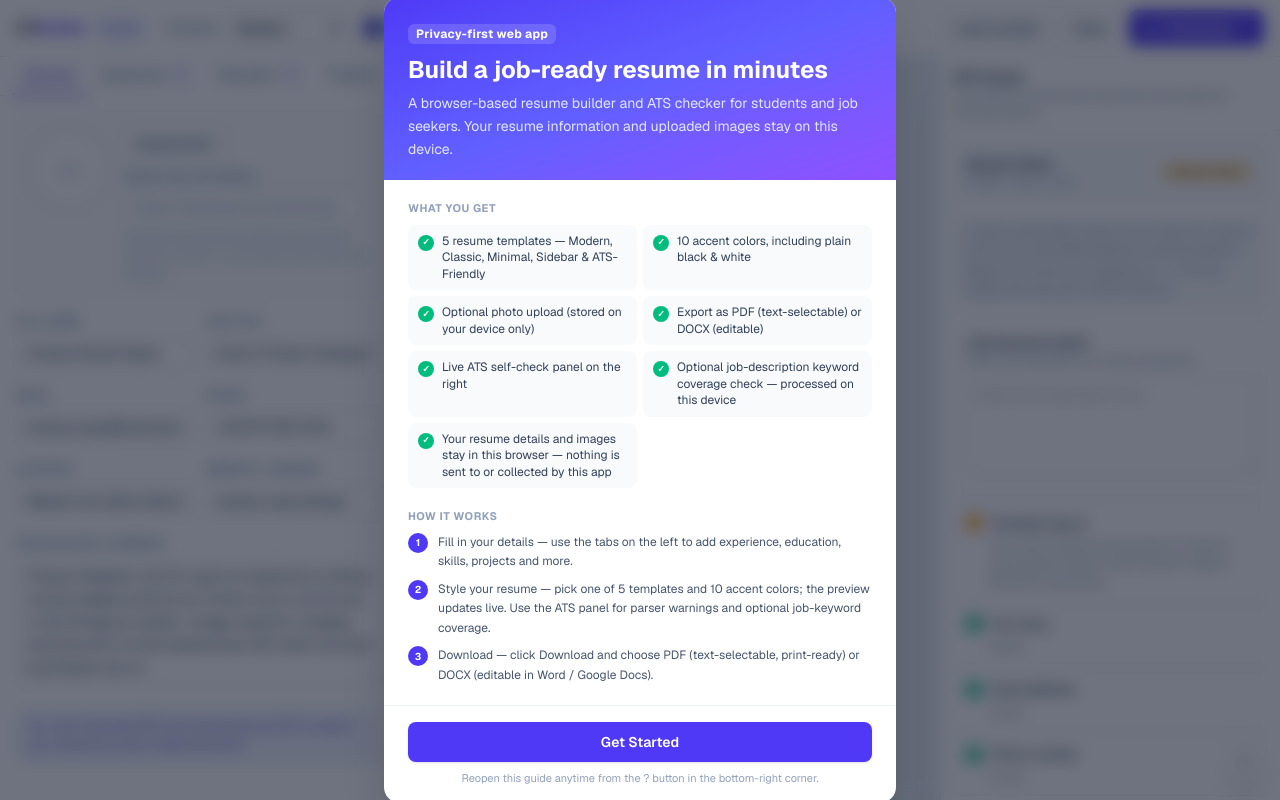
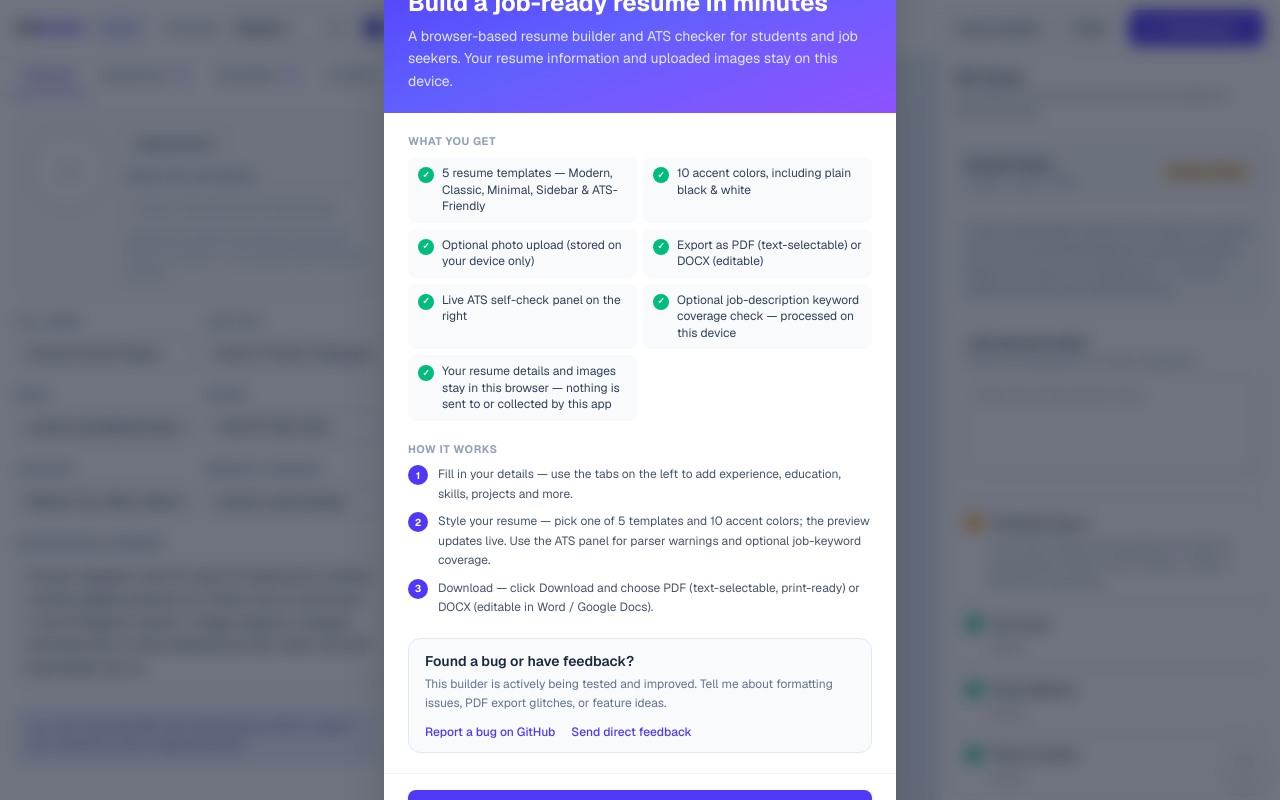
Before and after one commit to jacobconradquendangan-portfolio/CV-Builder, a Next.js app: page / in a window 1280 px wide. Built offline with nearby package versions, Linux system fonts and the light colour scheme.

Commit message:
Add feedback section to WelcomeModal for bug reporting and suggestions

```diff
--- a/components/builder/WelcomeModal.tsx
+++ b/components/builder/WelcomeModal.tsx
@@ -113,6 +113,30 @@ export function WelcomeModal() {
               </li>
             ))}
           </ol>
+
+          <div className="mt-5 rounded-xl border border-slate-200 bg-slate-50 px-4 py-3">
+            <p className="text-sm font-semibold text-slate-800">Found a bug or have feedback?</p>
+            <p className="mt-1 text-xs leading-relaxed text-slate-500">
+              This builder is actively being tested and improved. Tell me about formatting issues,
+              PDF export glitches, or feature ideas.
+            </p>
+            <div className="mt-2.5 flex flex-wrap gap-x-4 gap-y-1.5 text-xs font-medium">
+              <a
+                href="https://github.com/jacobconradquendangan-portfolio/CV-Builder/issues"
+                target="_blank"
+                rel="noreferrer"
+                className="text-indigo-600 hover:text-indigo-800 hover:underline"
+              >
+                Report a bug on GitHub
+              </a>
+              <a
+                href="mailto:jacobconradquendangan@gmail.com"
+                className="text-indigo-600 hover:text-indigo-800 hover:underline"
+              >
+                Send direct feedback
+              </a>
+            </div>
+          </div>
         </div>
 
         <div className="border-t border-slate-100 px-6 py-4">
```
